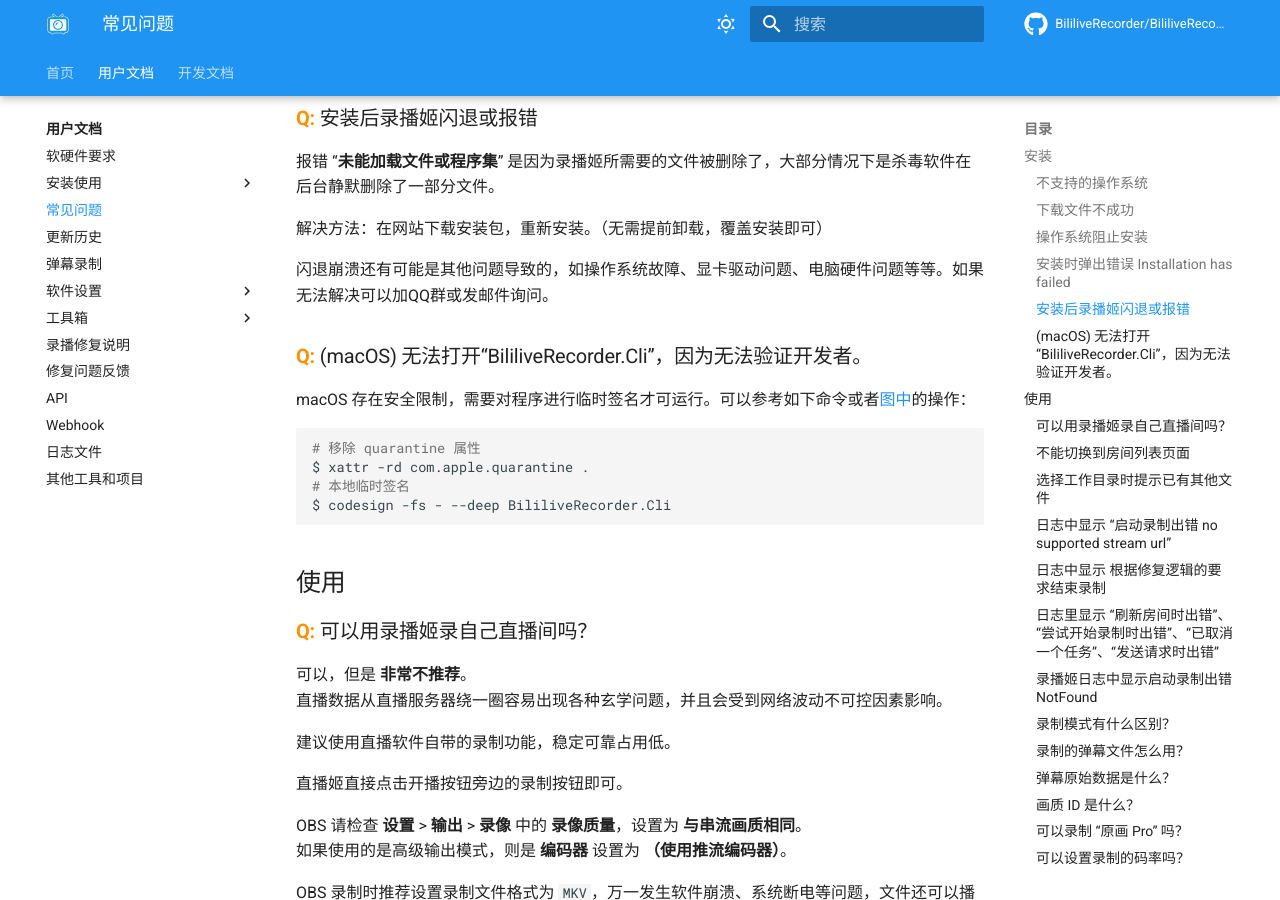
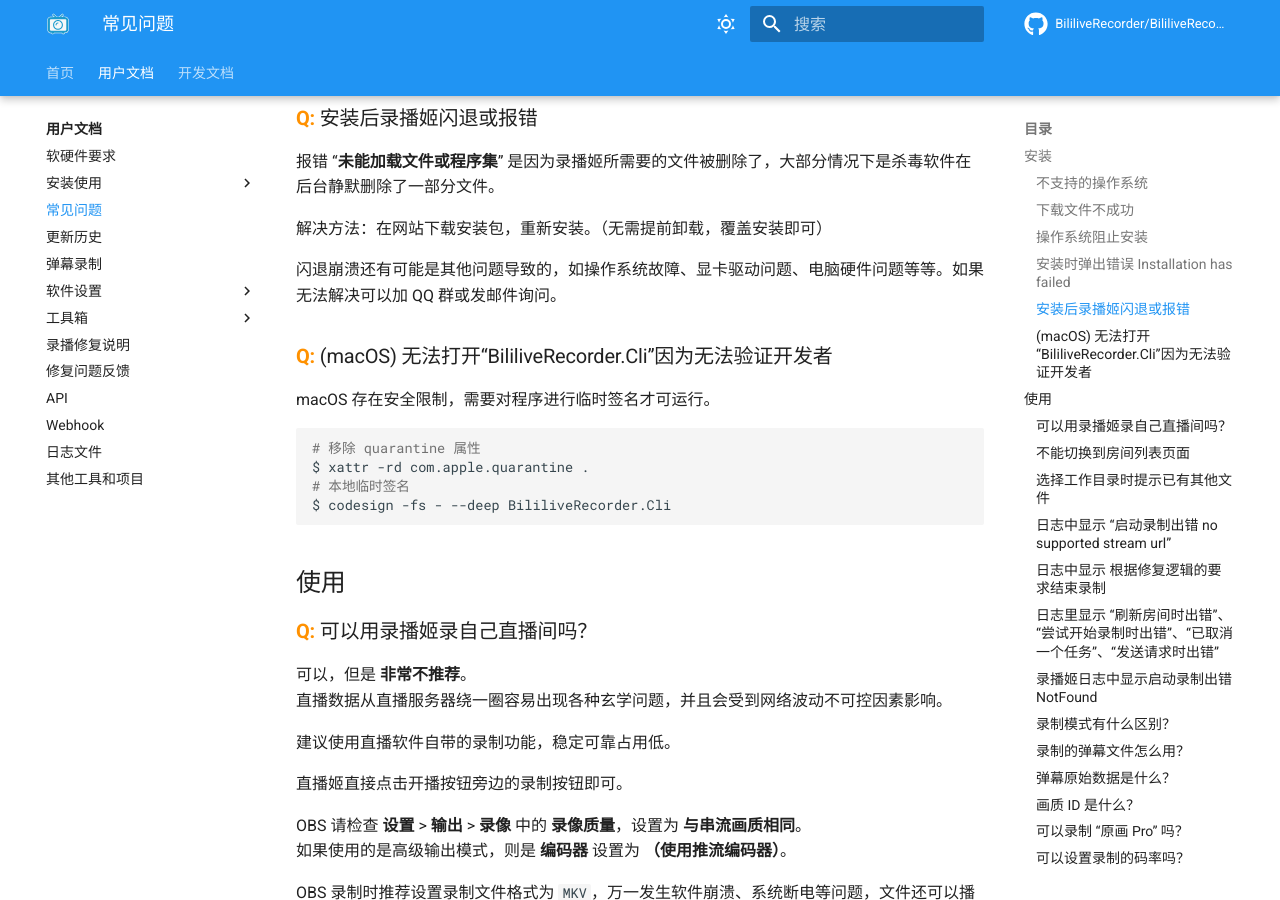
Before and after one commit to BililiveRecorder/website, an MkDocs documentation site: the page built from docs/user/faq.md, in a window 1280 px wide and 900 px high, scrolled down 1235 px. Built offline with MkDocs 1.6.1 and Material for MkDocs 9.7.7, drawn with Linux system fonts in a browser that asks for light colours; comment, search, counter and statistics services are not loaded.

Commit message:
update faq

````diff
--- a/docs/user/faq.md
+++ b/docs/user/faq.md
@@ -48,11 +48,11 @@
 
 解决方法：在网站下载安装包，重新安装。（无需提前卸载，覆盖安装即可）
 
-闪退崩溃还有可能是其他问题导致的，如操作系统故障、显卡驱动问题、电脑硬件问题等等。如果无法解决可以加QQ群或发邮件询问。
+闪退崩溃还有可能是其他问题导致的，如操作系统故障、显卡驱动问题、电脑硬件问题等等。如果无法解决可以加 QQ 群或发邮件询问。
 
-### (macOS) 无法打开“BililiveRecorder.Cli”，因为无法验证开发者。
+### (macOS) 无法打开“BililiveRecorder.Cli”因为无法验证开发者
 
-macOS 存在安全限制，需要对程序进行临时签名才可运行。可以参考如下命令或者[图中](https://asciinema.org/a/4SepVOSkgCr9UNY5pqbpAgDVX?t=24)的操作：
+macOS 存在安全限制，需要对程序进行临时签名才可运行。
 
 ```shell
 # 移除 quarantine 属性
````
